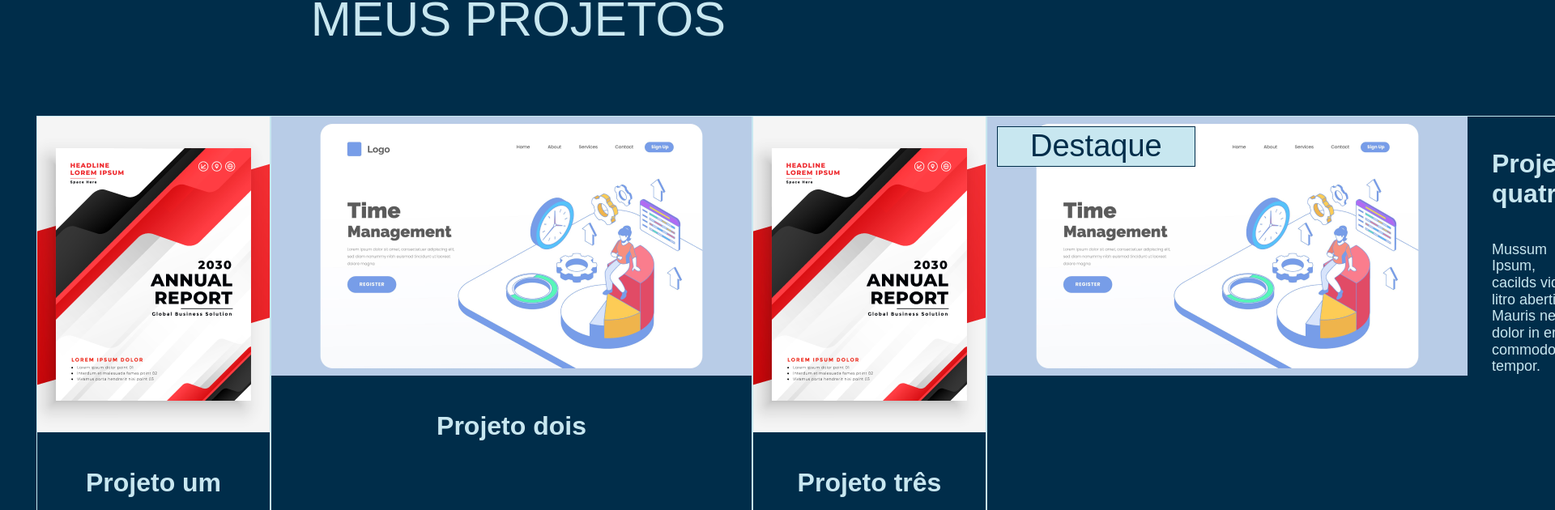
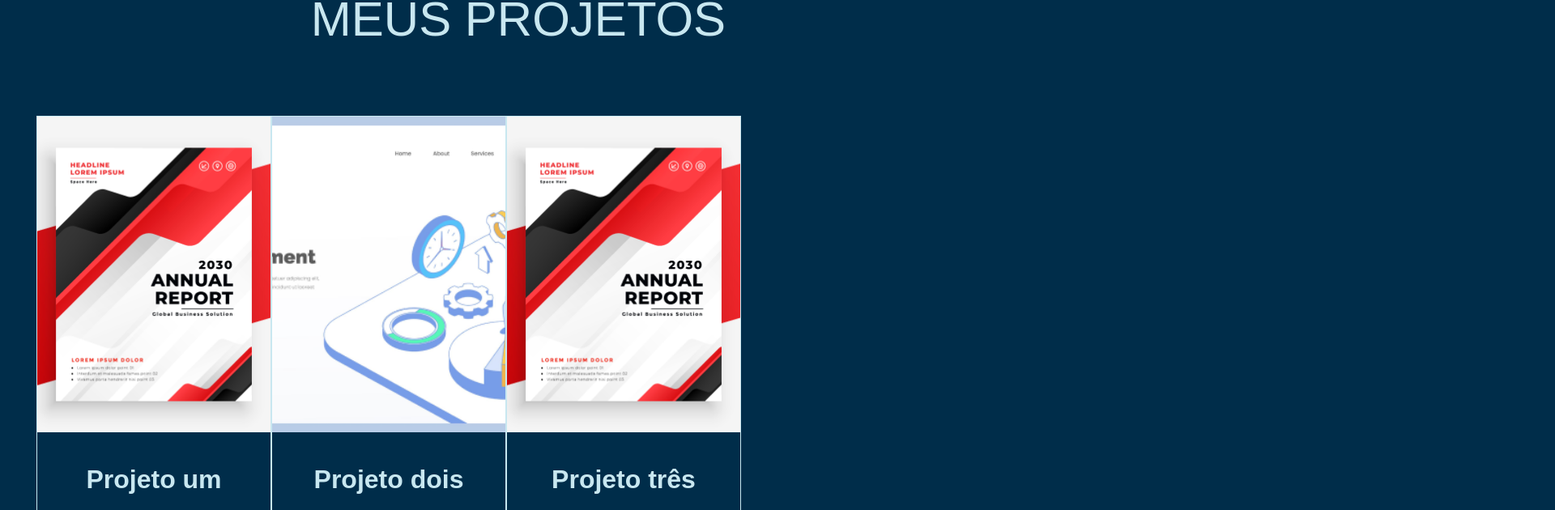
Before and after one commit to danicaus/Daniela_Caus_BootcampFrontendAlura, a Next.js app: page / in a window 1280 px wide. Shown: the part 946-1576 px from the top of the page at 81% size, 1920 px wide, since content can reach past the window. Built offline with nearby package versions, Linux system fonts and the light colour scheme; a web font is replaced by a local one.

Commit message:
Adjust images sizes

```diff
--- a/src/components/Card/CardImage/index.js
+++ b/src/components/Card/CardImage/index.js
@@ -1,18 +1,28 @@
+import styled from "styled-components";
+import propToStyle from "../../../theme/utils/propToStyle";
 import Box from "../../foundation/layout/Box";
 import Text from "../../foundation/Text";
 
-export default function CardImage({ highlight, image, description}) {
 
-  return (
+export default function CardImage({ highlight, image }) {
+
+  const hightlightProjectImage = (
     <Box
       position="relative"
+      overflow="hidden"
+      backgroundImage={image}
+      backgroundRepeat="no-repeat"
+      backgroundPosition="center"
+      backgroundSize="cover"
+      width={{
+        xs: "288px",
+        md: "593px",
+      }}
+      height={{
+        xs: "177px",
+        md: "320px"
+      }}
     >
-      <img
-        alt={description}
-        src={image}
-      />
-      {highlight ?
-        (
       <Box
         position="absolute"
         border="1px solid"
@@ -39,8 +49,28 @@ export default function CardImage({ highlight, image, description}) {
           Destaque
         </Text>
       </Box>
-        ) : ''
-      }
     </Box>
   )
+
+  const normalProjectImage = (
+    <Box
+      position="relative"
+      overflow="hidden"
+      backgroundImage={image}
+      backgroundRepeat="no-repeat"
+      backgroundPosition="center"
+      backgroundSize="cover"
+      width="288px"
+      height={{
+        xs: "177px",
+        md: "390px"
+      }}
+    >
+
+    </Box>
+  )
+
+  return (
+    highlight ? hightlightProjectImage : normalProjectImage
+  )
 }
--- a/src/components/Card/index.js
+++ b/src/components/Card/index.js
@@ -10,6 +10,10 @@ export default function Card({ infoProjeto }) {
   const highlightProject = (
     <Box
     display="flex"
+    flexDirection={{
+      xs: "column",
+      md: "row"
+    }}
     border="1px solid"
     borderColor="borders.main"
   >
--- a/src/components/foundation/layout/Box/index.js
+++ b/src/components/foundation/layout/Box/index.js
@@ -5,8 +5,10 @@ import get from 'lodash/get'
 const Box = styled.div`
   ${propToStyle('height')};
   ${propToStyle('width')};
+  ${propToStyle('maxWidth')};
   ${propToStyle('top')};
   ${propToStyle('left')};
+  ${propToStyle('overflow')};
   ${propToStyle('position')};
   ${propToStyle('backgroundImage')};
   ${propToStyle('backgroundPosition')};
@@ -14,6 +16,7 @@ const Box = styled.div`
   ${propToStyle('backgroundSize')};
   ${propToStyle('display')};
   ${propToStyle('flexDirection')};
+  ${propToStyle('flexWrap')};
   ${propToStyle('alignItems')};
   ${propToStyle('justifyContent')};
   ${propToStyle('borderTop')};
--- a/src/content/Projects/index.js
+++ b/src/content/Projects/index.js
@@ -3,28 +3,28 @@
 const projetos = [
   {
     id: 1,
-    image: "./images/project-example-1.png",
+    image: "url(./images/project-example-1.png)",
     title: "Projeto um",
     highlight: false,
     description: "Mussum Ipsum, cacilds vidis litro abertis. Mauris nec dolor in eros commodo tempor.",
   },
   {
     id: 2,
-    image: "./images/project-example-2.png",
+    image: "url(./images/project-example-2.png)",
     title: "Projeto dois",
     highlight: false,
     description: "Mussum Ipsum, cacilds vidis litro abertis. Mauris nec dolor in eros commodo tempor.",
   },
   {
     id: 3,
-    image: "./images/project-example-1.png",
+    image: "url(./images/project-example-1.png)",
     title: "Projeto três",
     highlight: false,
     description: "Mussum Ipsum, cacilds vidis litro abertis. Mauris nec dolor in eros commodo tempor.",
   },
   {
     id: 4,
-    image: "./images/project-example-2.png",
+    image: "url(./images/project-example-2.png)",
     title: "Projeto quatro",
     highlight: true,
     description: "Mussum Ipsum, cacilds vidis litro abertis. Mauris nec dolor in eros commodo tempor.",
```
Also changed, not shown: src/components/WrapperProjetos/index,.js (deleted, +0 -14 lines). Lines whose indentation alone changed are shown as unchanged.
